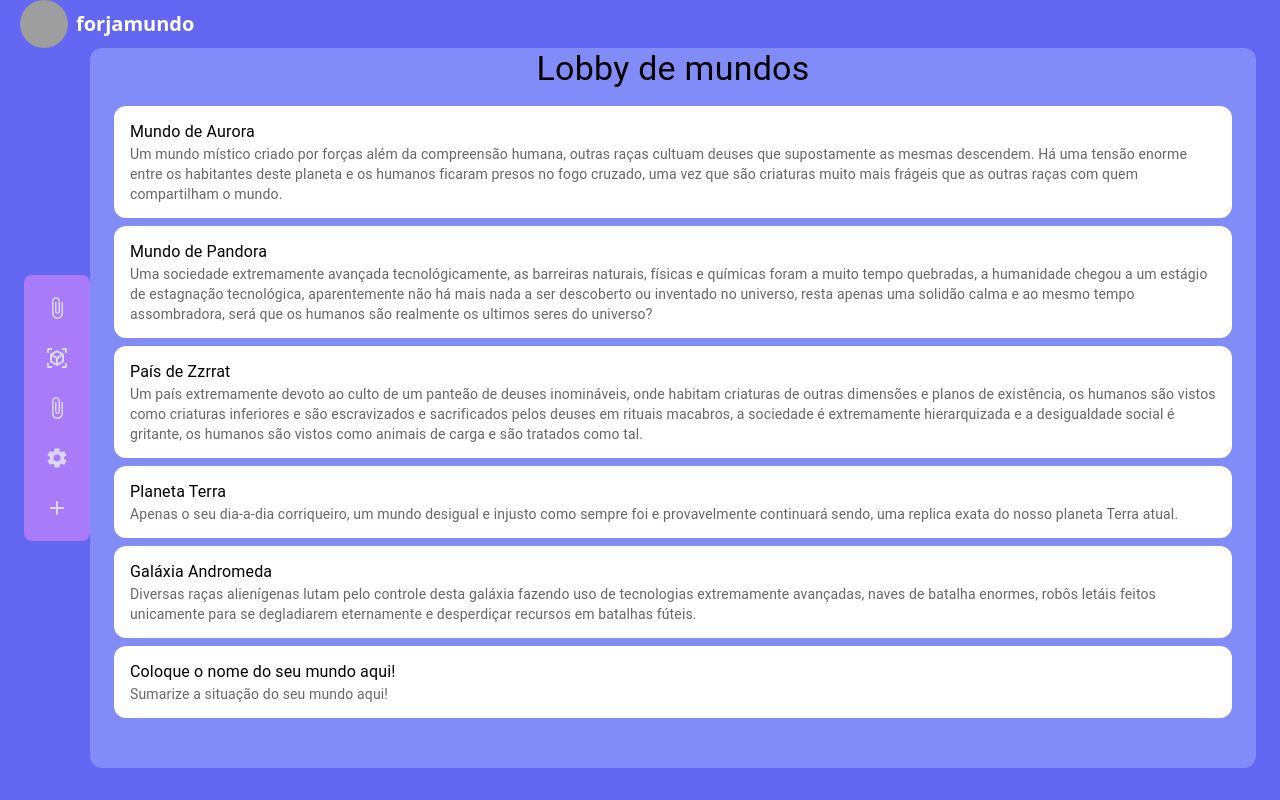
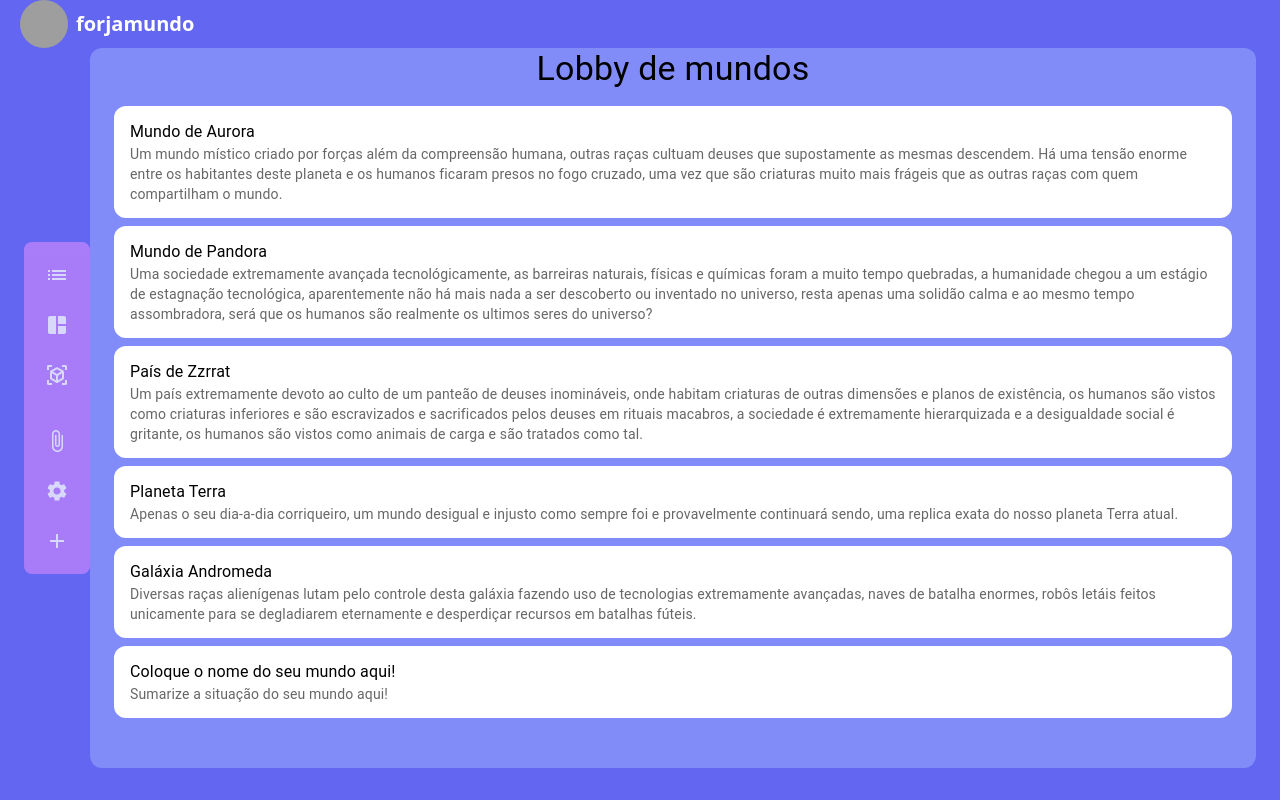
Before and after one commit to EloiMatos/Forja-mundos, a Next.js app: page /worldsPage in a window 1280 px wide. Built offline with nearby package versions, Linux system fonts and the light colour scheme; grey boxes are pictures that could not be loaded.

Commit message:
Componentização item lista

```diff
--- a/src/components/LeftDrawer.jsx
+++ b/src/components/LeftDrawer.jsx
@@ -1,7 +1,7 @@
 import { List } from "@mui/material";
 import {Box} from '@mui/material';
+import { ListItemColapse } from "./ListItemColapse";
 import React from 'react'
-import ListElement from './ListElements';
 
 function LeftDrawer ({isDrawerOpen, setIsDrawerOpen}) {
   return (
@@ -9,11 +9,48 @@ function LeftDrawer ({isDrawerOpen, setIsDrawerOpen}) {
       <Box className='flex rounded-lg  bg-purple-400 opacity-75 justify-center flex-row'>
         <Box className='flex flex-col justify-between'>
           <List>
-            <ListElement isDrawerOpen={isDrawerOpen} setIsDrawerOpen={setIsDrawerOpen}/>
+            <ListItemColapse
+              isDrawerOpen = {isDrawerOpen}
+              setIsDrawerOpen = {setIsDrawerOpen}
+              icon = 'listas'
+              text = 'Listas'
+            />
+            <ListItemColapse
+              isDrawerOpen = {isDrawerOpen}
+              setIsDrawerOpen = {setIsDrawerOpen}
+              icon = 'modelos'
+              text = 'Modelos'
+            />
+              <ListItemColapse
+                isDrawerOpen = {isDrawerOpen}
+                setIsDrawerOpen = {setIsDrawerOpen}
+                icon = 'elementos'
+                text = 'Elementos'
+              />
+            </List>
+            <List>
+              <ListItemColapse
+                isDrawerOpen = {isDrawerOpen}
+                setIsDrawerOpen = {setIsDrawerOpen}
+                icon = 'conexoes'
+                text = 'Conexões'
+              />
+              <ListItemColapse
+                isDrawerOpen = {isDrawerOpen}
+                setIsDrawerOpen = {setIsDrawerOpen}
+                icon = 'config'
+                text = 'Configuração'
+              />
+              <ListItemColapse
+                isDrawerOpen = {isDrawerOpen}
+                setIsDrawerOpen = {setIsDrawerOpen}
+                icon = 'novo'
+                text = 'Novo'
+              />
           </List>
       </Box>
-      </Box>
     </Box>
+  </Box>
   );
 }
 
--- a/src/components/ListElements.jsx
+++ /dev/null
@@ -1,56 +0,0 @@
-import { Collapse, IconButton, ListItem, ListItemText } from '@mui/material'
-import AttachFileIcon from '@mui/icons-material/AttachFile'
-import React from 'react'
-import ViewInArIcon from '@mui/icons-material/ViewInAr'
-import { Add } from '@mui/icons-material';
-import SettingsIcon from '@mui/icons-material/Settings';
-
-function ListElements({isDrawerOpen, setIsDrawerOpen}){
-  return (
-    <list>
-      <ListItem sx={{display: "flex", justifyContent: "space-between"}}>
-          <Collapse in={isDrawerOpen} timeout="auto" unmountOnExit orientation='horizontal'>
-            <ListItemText sx={{color: "#fff"}} primary='Conexões'/>
-          </Collapse>
-          <IconButton size='small' color='inherit' onClick={()=>{setIsDrawerOpen((previous) => !previous)}}>
-            <AttachFileIcon sx={{color: "#fff"}}/>
-          </IconButton>
-      </ListItem>
-      <ListItem sx={{display: "flex", justifyContent: "space-between"}}>
-          <Collapse in={isDrawerOpen} timeout="auto" unmountOnExit orientation='horizontal'>
-            <ListItemText sx={{color: "#fff"}} primary='Elementos'/>
-          </Collapse>
-          <IconButton size='small' color='inherit' onClick={()=>{setIsDrawerOpen((previous) => !previous)}}>
-            <ViewInArIcon sx={{color: "#fff"}}/>
-          </IconButton>
-      </ListItem>
-      <ListItem sx={{display: "flex", justifyContent: "space-between"}}>
-              <Collapse in={isDrawerOpen} timeout="auto" unmountOnExit orientation='horizontal'>
-                <ListItemText sx={{color: "#fff"}} primary='Conexões'/>
-              </Collapse>
-              <IconButton size='small' color='inherit' onClick={()=>{setIsDrawerOpen((previous) => !previous)}}>
-                <AttachFileIcon sx={{color: "#fff"}}/>
-              </IconButton>
-            </ListItem>
-
-            <ListItem sx={{display: "flex", justifyContent: "space-between"}}>
-              <Collapse in={isDrawerOpen} timeout="auto" unmountOnExit orientation='horizontal'>
-                <ListItemText sx={{color: "#fff"}} primary='Config'/>
-              </Collapse>
-              <IconButton size='small' color='inherit' onClick={()=>{setIsDrawerOpen((previous) => !previous)}}>
-                <SettingsIcon sx={{color: "#fff"}}/>
-              </IconButton>
-            </ListItem>
-            <ListItem sx={{display: "flex", justifyContent: "space-between"}}>
-              <Collapse in={isDrawerOpen} timeout="auto" unmountOnExit orientation='horizontal'>
-                <ListItemText sx={{color: "#fff"}} primary='Novo'/>
-              </Collapse>
-              <IconButton size='small' color='inherit' onClick={()=>{setIsDrawerOpen((previous) => !previous)}}>
-                <Add sx={{color: "#fff"}}/>
-              </IconButton>
-            </ListItem>
-    </list>
-  )
-}
-
-export default ListElements
--- /dev/null
+++ b/src/components/ListItemColapse.jsx
@@ -0,0 +1,35 @@
+import { Collapse, IconButton, ListItem, ListItemText } from '@mui/material'
+import AttachFileIcon from '@mui/icons-material/AttachFile'
+import React from 'react'
+import ViewInArIcon from '@mui/icons-material/ViewInAr'
+import { Add } from '@mui/icons-material';
+import SettingsIcon from '@mui/icons-material/Settings';
+import ListIcon from '@mui/icons-material/List';
+import { AutoAwesomeMosaic } from '@mui/icons-material';
+export function ListItemColapse ({isDrawerOpen, setIsDrawerOpen, icon, text}) {
+    const styleIcon = {
+        color: "#fff"
+    };
+    const iconesBotoes = {
+        listas: <ListIcon sx={styleIcon}/>,
+        modelos: <AutoAwesomeMosaic sx={styleIcon}/>,
+        conexoes: <AttachFileIcon sx={styleIcon}/>,
+        elementos: <ViewInArIcon sx={styleIcon}/>,
+        config: <SettingsIcon sx={styleIcon}/>,
+        novo: <Add sx={styleIcon}/>
+    };
+    const Icon = function () {
+        return iconesBotoes[icon];
+    };
+
+    return (
+        <ListItem sx={{display: "flex", justifyContent: "space-between"}}>
+            <Collapse in={isDrawerOpen} timeout="auto" unmountOnExit orientation='horizontal'>
+                <ListItemText sx={{color: "#fff"}} primary={text}/>
+            </Collapse>
+            <IconButton size='small' color='inherit' onClick={()=>{setIsDrawerOpen((previous) => !previous)}}>
+                <Icon/>
+            </IconButton>
+        </ListItem>
+    );
+}
```
